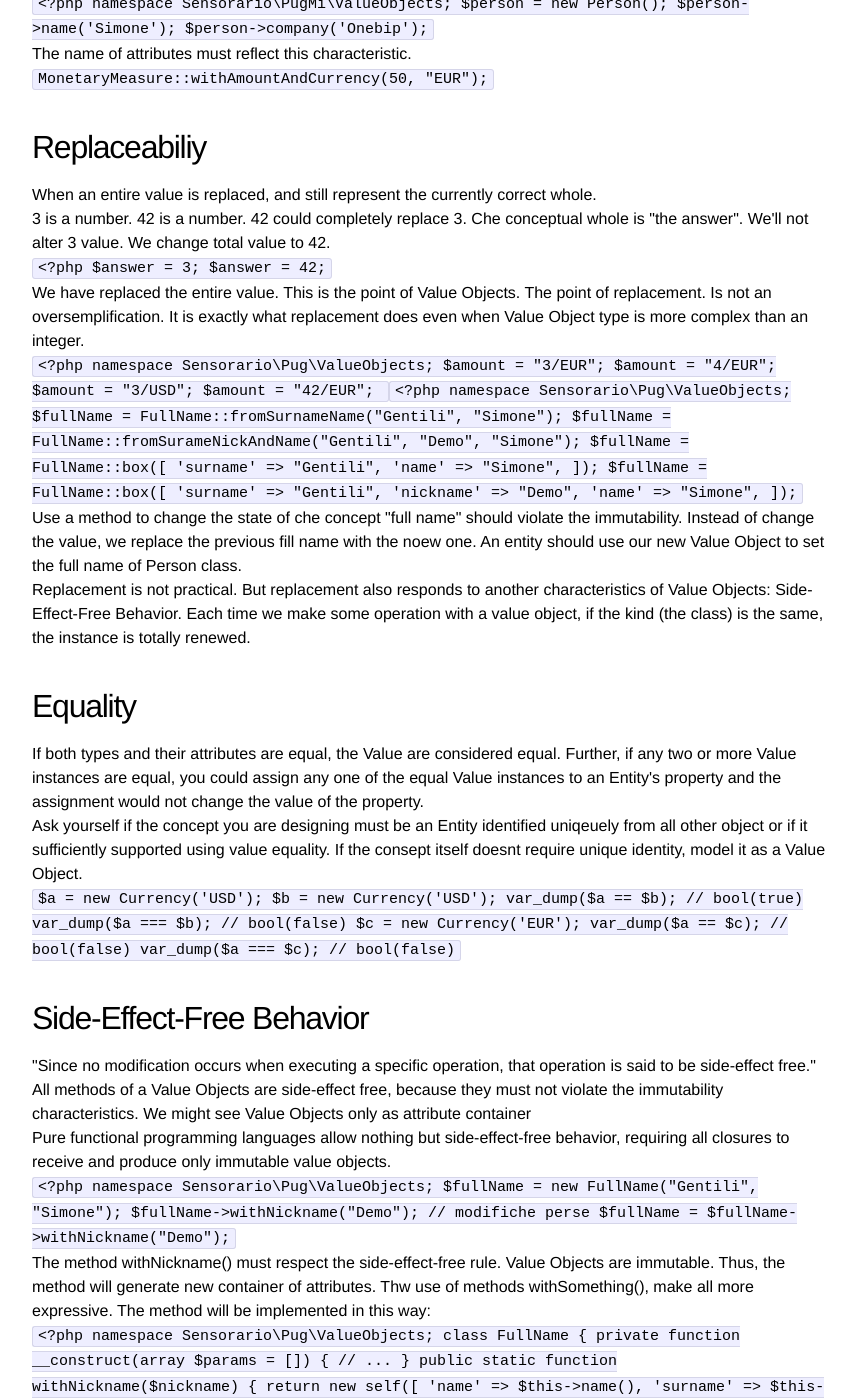
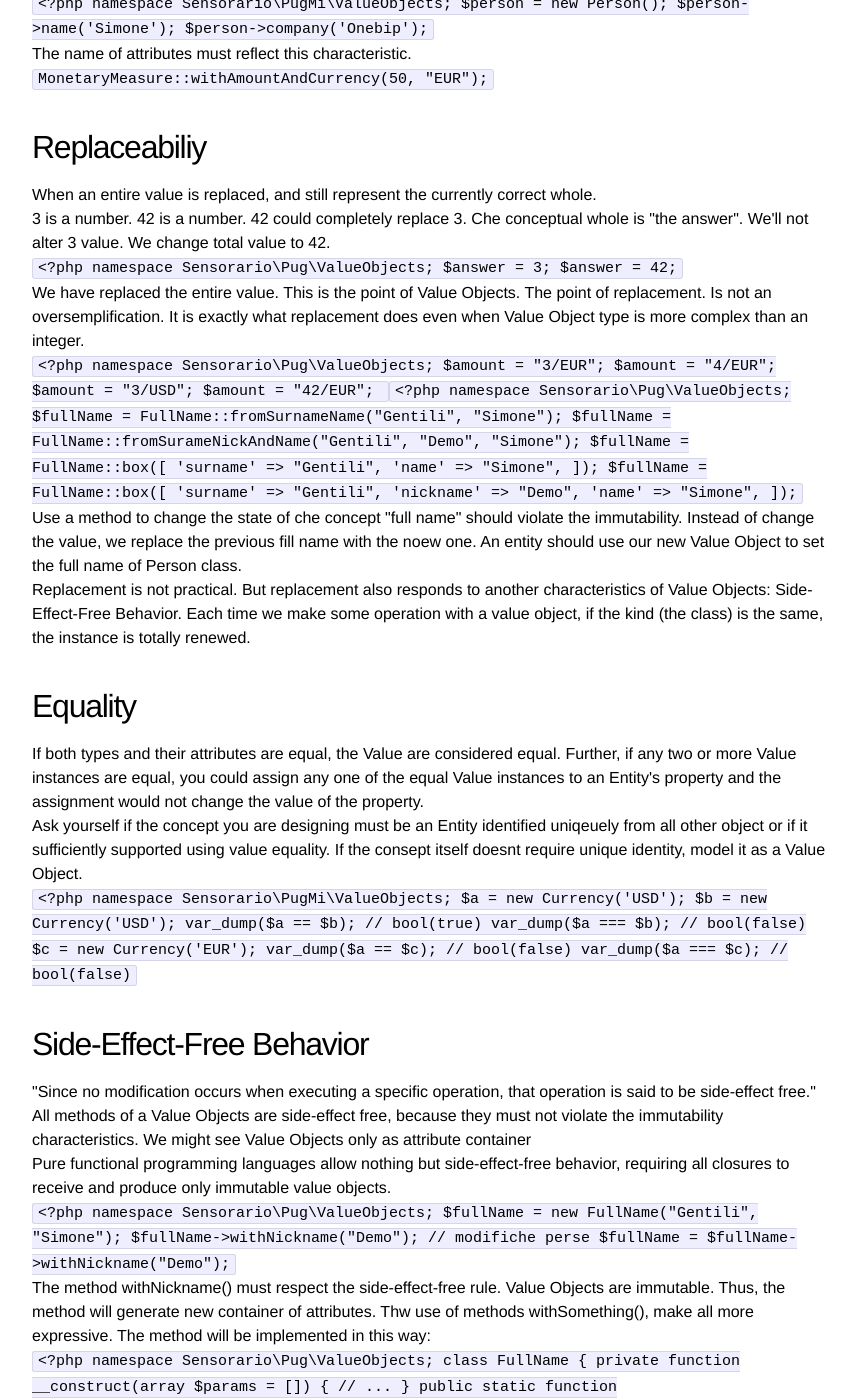
Before and after one commit to sensorario/sensorario.github.io, a Jekyll site: the page built from _posts/2015-05-01-value-objects.markdown, in a window 1280 px wide and 1400 px high, scrolled down 2531 px. Shown: the whole window, without its empty margins (208-1064 px from the left). Built offline with Jekyll 4.4.1, drawn with Linux system fonts in a browser that asks for light colours; some of the changed text lies outside the part shown.

Commit message:
Fussy mode ...

```diff
--- a/_posts/2015-05-01-value-objects.markdown
+++ b/_posts/2015-05-01-value-objects.markdown
@@ -65,6 +65,7 @@
     <code>
         <?php
         namespace Sensorario\PugMi\ValueObjects;
+
         final class EmailAddress {
             // we need a public constructor?
             private function __construct() {
@@ -89,6 +90,7 @@
     <code>
         <?php
         namespace Sensorario\PugMi\ValueObjects;
+
         public final class MonetaryMeasure {
             public static function withAmountAndCurrency($amount, $currency) {
                 return new self(compact(
@@ -134,6 +136,8 @@
     <p>3 is a number. 42 is a number. 42 could completely replace 3. Che conceptual whole is "the answer". We'll not alter 3 value. We change total value to 42.</p>
     <code>
         <?php
+        namespace Sensorario\Pug\ValueObjects;
+
         $answer = 3;
         $answer = 42;
     </code>
@@ -141,6 +145,7 @@
     <code>
         <?php
         namespace Sensorario\Pug\ValueObjects;
+
         $amount = "3/EUR";
         $amount = "4/EUR";
         $amount = "3/USD";
@@ -172,6 +177,9 @@
     <p>If both types and their attributes are equal, the Value are considered equal. Further, if any two or more Value instances are equal, you could assign any one of the equal Value instances to an Entity's property  and the assignment would not change the value of the property.</p>
     <p>Ask yourself if the concept you are designing must be an Entity identified uniqeuely from all other object or if it sufficiently supported using value equality. If the consept itself doesnt require unique identity, model it as a Value Object.</p>
     <code>
+        <?php
+        namespace Sensorario\PugMi\ValueObjects;
+
         $a = new Currency('USD');
         $b = new Currency('USD');
 
@@ -193,6 +201,7 @@
     <code>
         <?php
         namespace Sensorario\Pug\ValueObjects;
+
         $fullName = new FullName("Gentili", "Simone");
         $fullName->withNickname("Demo"); // modifiche perse
         $fullName = $fullName->withNickname("Demo");
@@ -201,6 +210,7 @@
     <code>
         <?php
         namespace Sensorario\Pug\ValueObjects;
+
         class FullName {
             private function __construct(array $params = []) {
                 // ...
@@ -226,6 +236,7 @@
     <code>
         <?php
         namespace Sensorario\PugMi\ValueObjects;
+
         final class HTTPStatusCodes {
             const OK        = 200;
             const NOT_FOUND = 404;
@@ -244,6 +255,8 @@
     <p>Fluent interface!</p>
     <code>
         <?php
+        namespace Sensorario\PugMi\ValueObjects;
+
         $valueObject = ValueObject::box([
             'attribute' => 'value',
         ]);
```
